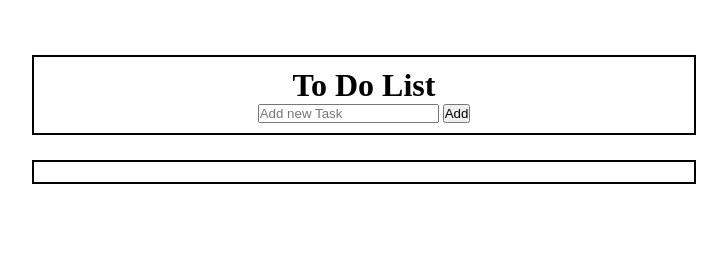
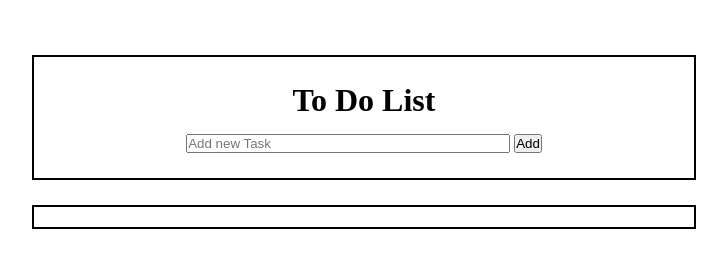
Before and after one commit to pepperm1ntt/To-Do-List, a plain HTML site: page index.html in a window 1280 px wide. Shown: the whole page, without its empty margins (276-1003 px from the left). Drawn offline with Linux system fonts and the light colour scheme.

Commit message:
button id

```diff
--- a/index.html
+++ b/index.html
@@ -13,7 +13,7 @@
         <div id="addTaskWindow" class="center">
             <h1>To Do List</h1>
             <input id="taskInput" type="text" placeholder="Add new Task">
-            <button>Add</button>
+            <button id="addBtn">Add</button>
         </div>
         <div id="listWindow" class="center">
             <ul id="taskList">
--- a/styles.css
+++ b/styles.css
@@ -15,3 +15,12 @@
     margin-top: 55px;
     margin-bottom: 25px;
   }
+
+  h1 {
+    padding: 15px;
+  }
+
+  #taskInput {
+    margin-bottom: 15px;
+    width: 50%;
+  }
```
